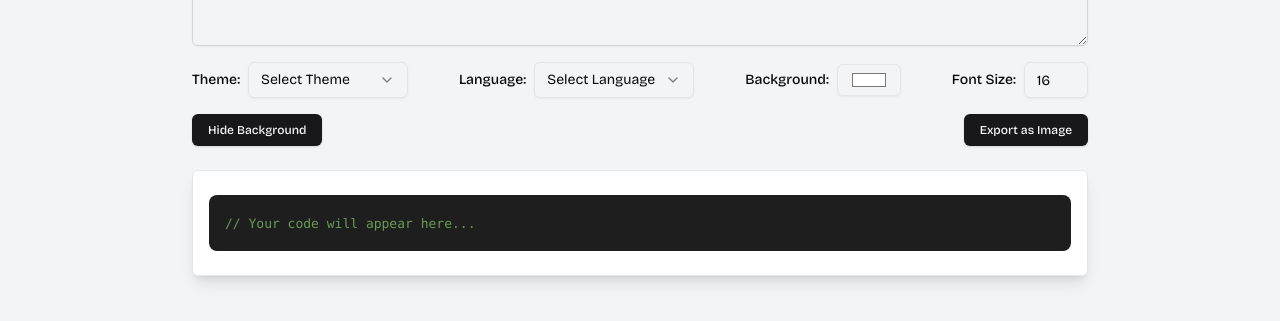
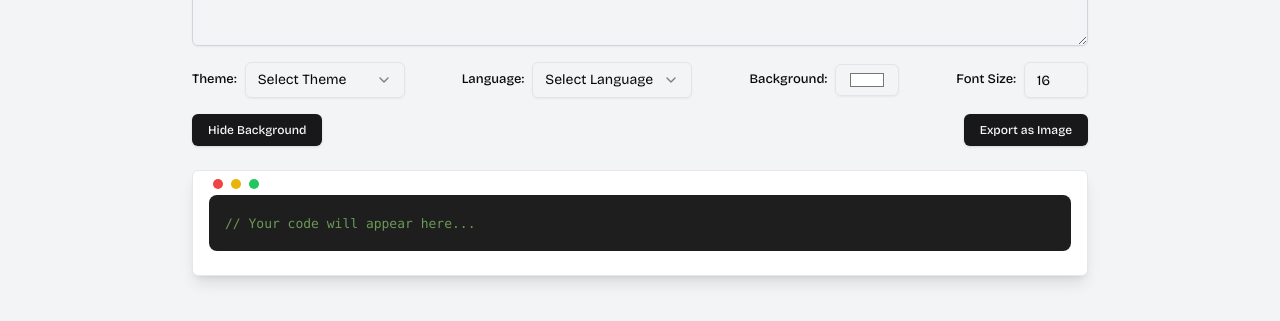
Before and after one commit to Fardeen26/Codify, a Next.js app: page / in a window 1280 px wide. Shown: the part 327-648 px from the top of the page. Built offline with nearby package versions, Linux system fonts and the light colour scheme.

Commit message:
feat: ui improved

```diff
--- a/src/components/CodeEditor.tsx
+++ b/src/components/CodeEditor.tsx
@@ -57,7 +57,7 @@ export default function CodeEditor() {
 
                 <div className="flex flex-wrap gap-4 max-sm:gap-2 items-center justify-between">
                     <div className="flex items-center gap-2">
-                        <Label>Theme:</Label>
+                        <Label className="text-[13px]">Theme:</Label>
                         <Select
                             onValueChange={(value: string) => {
                                 setTheme(themes[value]);
@@ -77,7 +77,7 @@ export default function CodeEditor() {
                     </div>
 
                     <div className="flex items-center gap-2">
-                        <Label>Language:</Label>
+                        <Label className="text-[13px]">Language:</Label>
                         <Select
                             onValueChange={(value: string) => {
                                 setLanguage(value);
@@ -100,7 +100,7 @@ export default function CodeEditor() {
                     </div>
 
                     <div className="flex items-center gap-2">
-                        <Label>Background:</Label>
+                        <Label className="text-[13px]">Background:</Label>
                         <Input
                             type="color"
                             value={backgroundColor}
@@ -112,7 +112,7 @@ export default function CodeEditor() {
                     </div>
 
                     <div className="flex items-center gap-2">
-                        <Label>Font Size:</Label>
+                        <Label className="text-[13px]">Font Size:</Label>
                         <Input
                             type="number"
                             value={fontSize}
@@ -123,13 +123,13 @@ export default function CodeEditor() {
                         />
                     </div>
 
-                    <Button onClick={handleBackgroundHidden} className="text-xs h-8">
+                    <Button onClick={handleBackgroundHidden} className="text-xs h-8 dark:bg-white dark:text-black dark:hover:bg-gray-100">
                         {
                             isBackgroundHidden ? 'Add Background' : 'Hide Background'
                         }
                     </Button>
 
-                    <Button onClick={exportAsImage} className="ml-auto text-xs h-8">
+                    <Button onClick={exportAsImage} className="ml-auto text-xs h-8 dark:bg-white dark:text-black dark:hover:bg-gray-100">
                         Export as Image
                     </Button>
                 </div>
@@ -137,9 +137,16 @@ export default function CodeEditor() {
 
             <div
                 id="code-preview"
-                className={`w-full max-w-4xl p-4 rounded-md border border-gray-200 dark:border-none shadow-lg ${isBackgroundHidden ? '!bg-transparent shadow-none border-none' : ''}`}
+                className={`w-full max-w-4xl p-4 rounded-md border border-gray-200 dark:border-none shadow-lg relative ${isBackgroundHidden ? '!bg-transparent shadow-none border-none' : ''
+                    }`}
                 style={{ backgroundColor }}
             >
+                <div className="flex items-center space-x-2 mt-1 absolute top-1 left-5">
+                    <span className="w-[10px] h-[10px] rounded-full bg-red-500"></span>
+                    <span className="w-[10px] h-[10px] rounded-full bg-yellow-500"></span>
+                    <span className="w-[10px] h-[10px] rounded-full bg-green-500"></span>
+                </div>
+
                 <SyntaxHighlighter
                     language={language}
                     style={theme}
```
